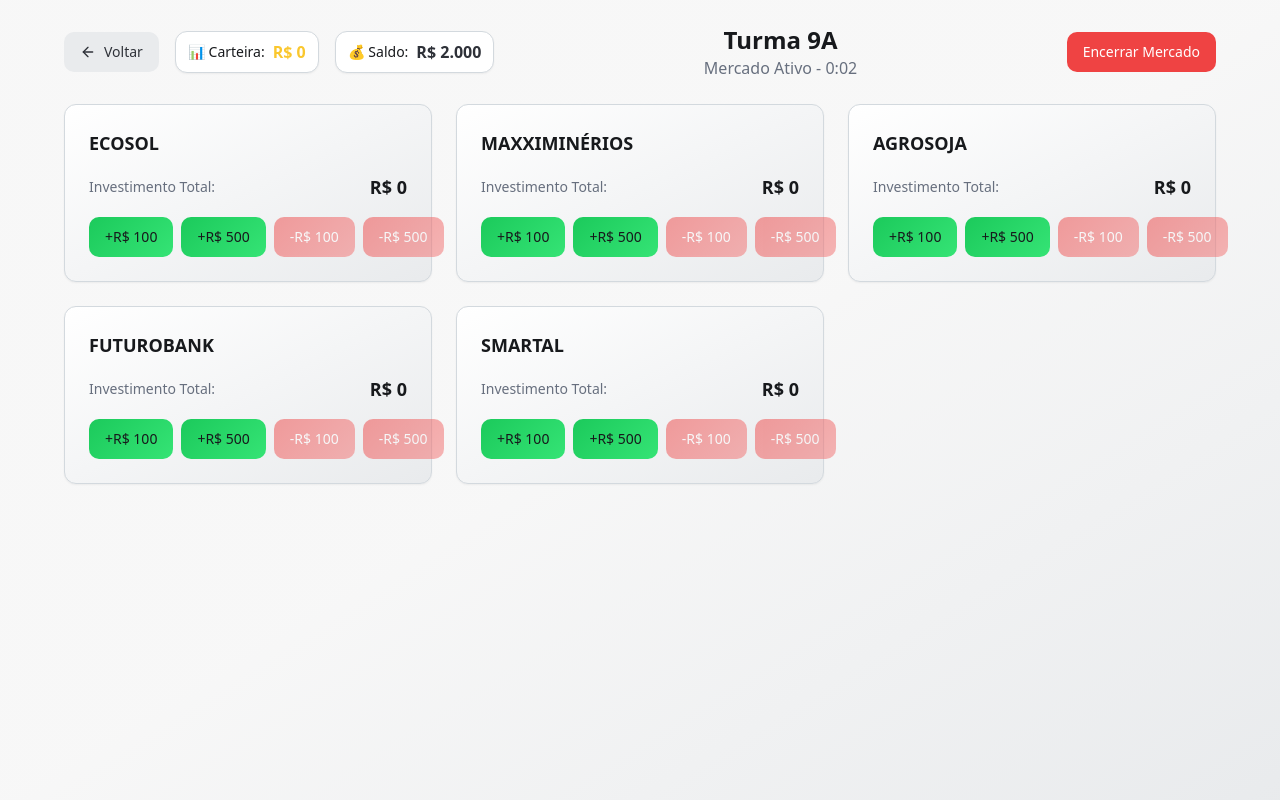
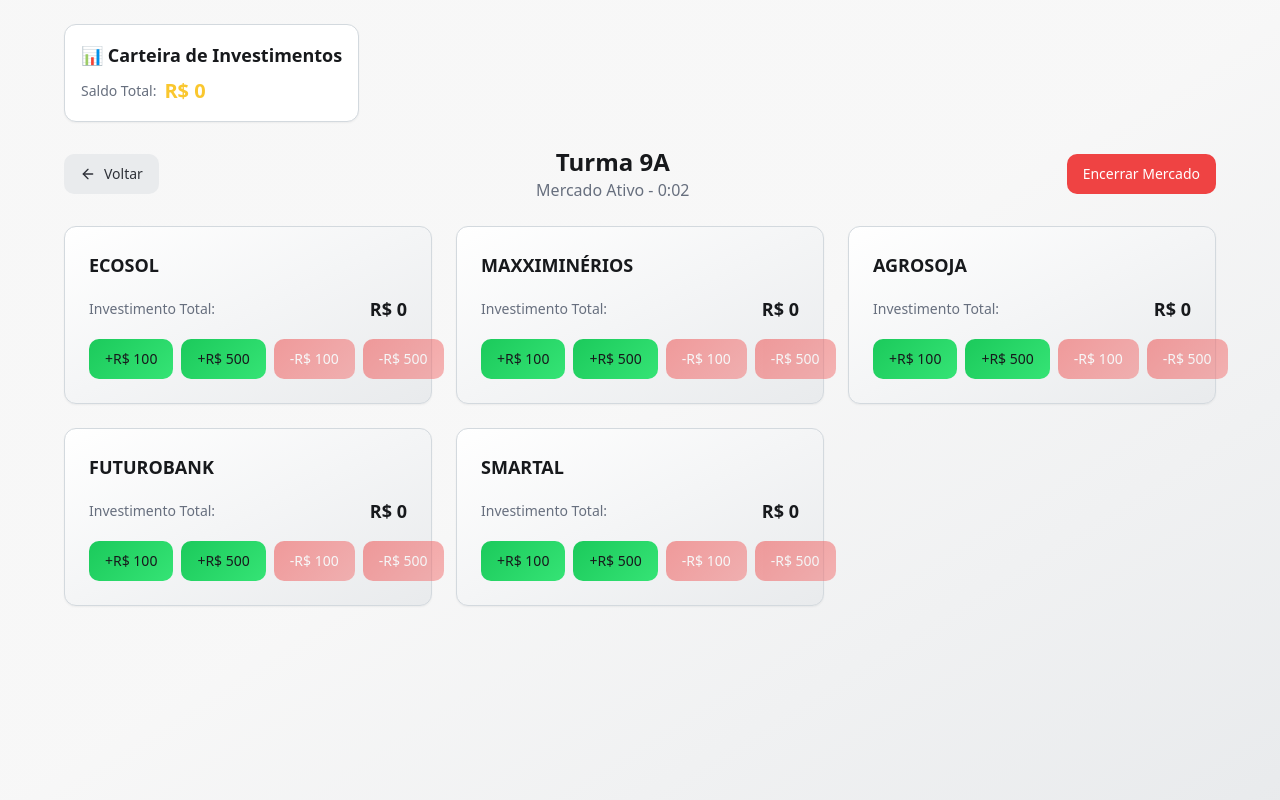
Before and after one commit to vf-souza/bolsa-simples-1, a React (Vite) app: page / in a window 1280 px wide. Both pictures are taken after a click on the element 408 px from the left and 480 px from the top of the page. Built offline with nearby package versions, Linux system fonts and the light colour scheme.

Commit message:
Reverted to commit 2387bf7fbe0b4b588b05d28608b3b5c7a233c797

```diff
--- a/src/components/StockMarket.tsx
+++ b/src/components/StockMarket.tsx
@@ -26,7 +26,6 @@ const StockMarket = ({ classId, onBack }: StockMarketProps) => {
   const [lastEventTime, setLastEventTime] = useState(0);
   const [isMarketActive, setIsMarketActive] = useState(true);
   const [totalPortfolio, setTotalPortfolio] = useState(0);
-  const [userBalance, setUserBalance] = useState(2000);
 
   const companyData = {
     '9A': ['ECOSOL', 'MAXXIMINÉRIOS', 'AGROSOJA', 'FUTUROBANK', 'SMARTAL'],
@@ -127,7 +126,6 @@ const StockMarket = ({ classId, onBack }: StockMarketProps) => {
     }));
     setCompanies(initialCompanies);
     setLastEventTime(0);
-    setUserBalance(2000);
   }, [classId]);
 
   const applyEventImpact = (eventName: string, isPositive: boolean) => {
@@ -171,7 +169,6 @@ const StockMarket = ({ classId, onBack }: StockMarketProps) => {
     setCurrentEvent(null);
     setIsEventActive(false);
     setShowFinalReport(false);
-    setUserBalance(2000);
     const initialCompanies = companyData[classId].map(name => ({
       name,
       investment: 0,
@@ -198,9 +195,6 @@ const StockMarket = ({ classId, onBack }: StockMarketProps) => {
       // Aplicar impacto imediatamente quando o evento aparece
       applyEventImpact(randomEvent, isPositive);
 
-      // Adicionar 500 reais ao saldo do usuário a cada evento
-      setUserBalance(prev => prev + 500);
-
       // Remover aviso após 7 segundos, mas mercado continua pausado
       setTimeout(() => {
         setCurrentEvent(null);
@@ -220,21 +214,11 @@ const StockMarket = ({ classId, onBack }: StockMarketProps) => {
   const handleInvestment = (companyIndex: number, amount: number) => {
     if (isEventActive) return;
 
-    // Verificar se há saldo suficiente para comprar
-    if (amount > 0 && userBalance < amount) {
-      toast({
-        title: "Saldo insuficiente!",
-        description: `Você precisa de R$ ${amount.toLocaleString('pt-BR')} mas possui apenas R$ ${userBalance.toLocaleString('pt-BR')}`,
-        variant: "destructive"
-      });
-      return;
-    }
-
     setCompanies(prev => prev.map((company, index) => {
       if (index === companyIndex) {
         const newInvestment = Math.max(0, company.investment + amount);
 
-        // Só mantém o investimento sem alterar lastChange ao vender
+        // Só atualiza lastChange quando vendendo (amount < 0), não quando comprando
         if (amount > 0) {
           return {
             ...company,
@@ -242,19 +226,17 @@ const StockMarket = ({ classId, onBack }: StockMarketProps) => {
             trend: 'up'
           };
         } else {
-          // Ao vender, não altera o lastChange
+          const change = ((newInvestment - company.investment) / (company.investment || 1)) * 100;
           return {
             ...company,
             investment: newInvestment,
+            lastChange: change,
             trend: 'down'
           };
         }
       }
       return company;
     }));
-
-    // Atualizar saldo do usuário
-    setUserBalance(prev => prev - amount);
 
     toast({
       title: amount > 0 ? "Investimento realizado!" : "Desinvestimento realizado!",
@@ -265,36 +247,29 @@ const StockMarket = ({ classId, onBack }: StockMarketProps) => {
   return (
     <div className="min-h-screen bg-gradient-to-br from-background via-background to-secondary p-6">
       <div className="max-w-6xl mx-auto space-y-6">
-        {/* Header with all elements in one row */}
-        <div className="flex items-center justify-between gap-4">
-          <div className="flex items-center gap-4">
-            <Button variant="secondary" onClick={onBack} className="flex items-center gap-2">
-              <ArrowLeft className="h-4 w-4" />
-              Voltar
-            </Button>
-
+        {/* Portfolio Panel */}
+        <div className="flex justify-start">
           <Card className="w-fit">
-              <div className="px-3 py-2">
+            <div className="p-4 space-y-2">
+              <h3 className="font-semibold text-lg flex items-center gap-2">
+                📊 Carteira de Investimentos
+              </h3>
               <div className="flex items-center gap-2">
-                  <span className="text-sm font-medium">📊 Carteira:</span>
-                  <span className="font-bold text-primary">
+                <span className="text-sm text-muted-foreground">Saldo Total:</span>
+                <span className="font-bold text-xl text-primary">
                   R$ {totalPortfolio.toLocaleString('pt-BR')}
                 </span>
               </div>
             </div>
           </Card>
+        </div>
 
-            <Card className="w-fit">
-              <div className="px-3 py-2">
-                <div className="flex items-center gap-2">
-                  <span className="text-sm font-medium">💰 Saldo:</span>
-                  <span className="font-bold text-secondary-foreground">
-                    R$ {userBalance.toLocaleString('pt-BR')}
-                  </span>
-                </div>
-              </div>
-            </Card>
-          </div>
+        {/* Header */}
+        <div className="flex items-center justify-between">
+          <Button variant="secondary" onClick={onBack} className="flex items-center gap-2">
+            <ArrowLeft className="h-4 w-4" />
+            Voltar
+          </Button>
 
           <div className="text-center">
             <h1 className="text-2xl font-bold">Turma {classId}</h1>
```
Lines whose indentation alone changed are shown as unchanged.
